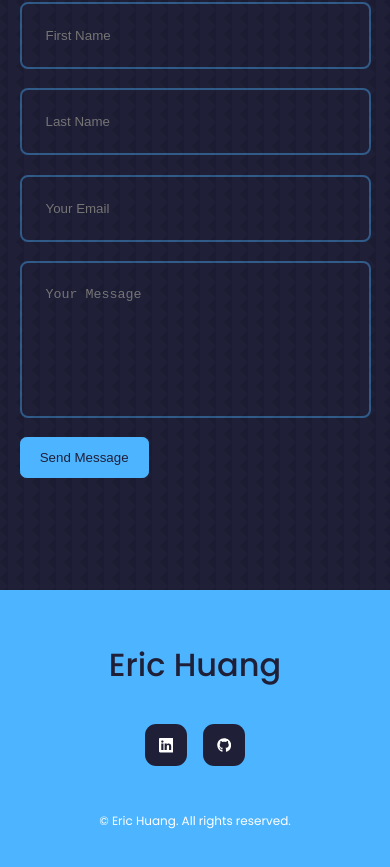
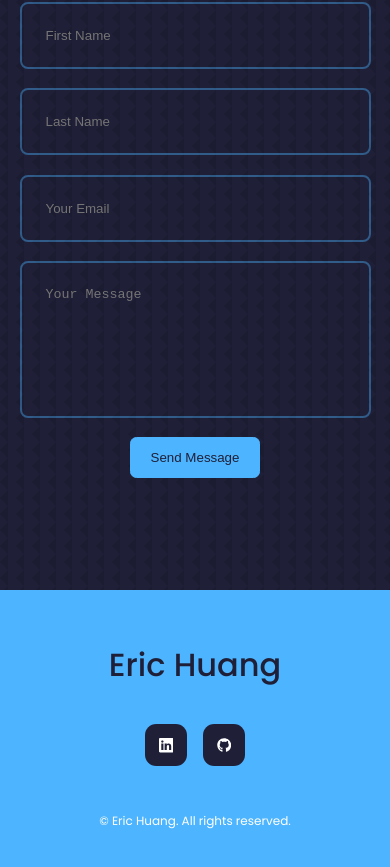
Before and after one commit to erichugy/erichugy.github.io, a React (Create React App) app: page / in a window 390 px wide. Shown: the part 7446-8313 px from the top of the page. Built offline with nearby package versions, Linux system fonts and the light colour scheme.

Commit message:
Centered Submit button

```diff
--- a/src/components/contact/contact.css
+++ b/src/components/contact/contact.css
@@ -66,12 +66,20 @@ textarea {
   color: var(--color-white);
 }
 
+
+
+
 /* --- Media Queries (Medium Devices) --- */
 
 @media screen and (max-width: 1024px) {
   .container.contact__container {
     grid-template-columns: 1fr;
     gap: 2rem;
+  }
+
+  button {
+      display: block;
+      margin: 0 auto; /* Center the button horizontally */
   }
 }
 
```
